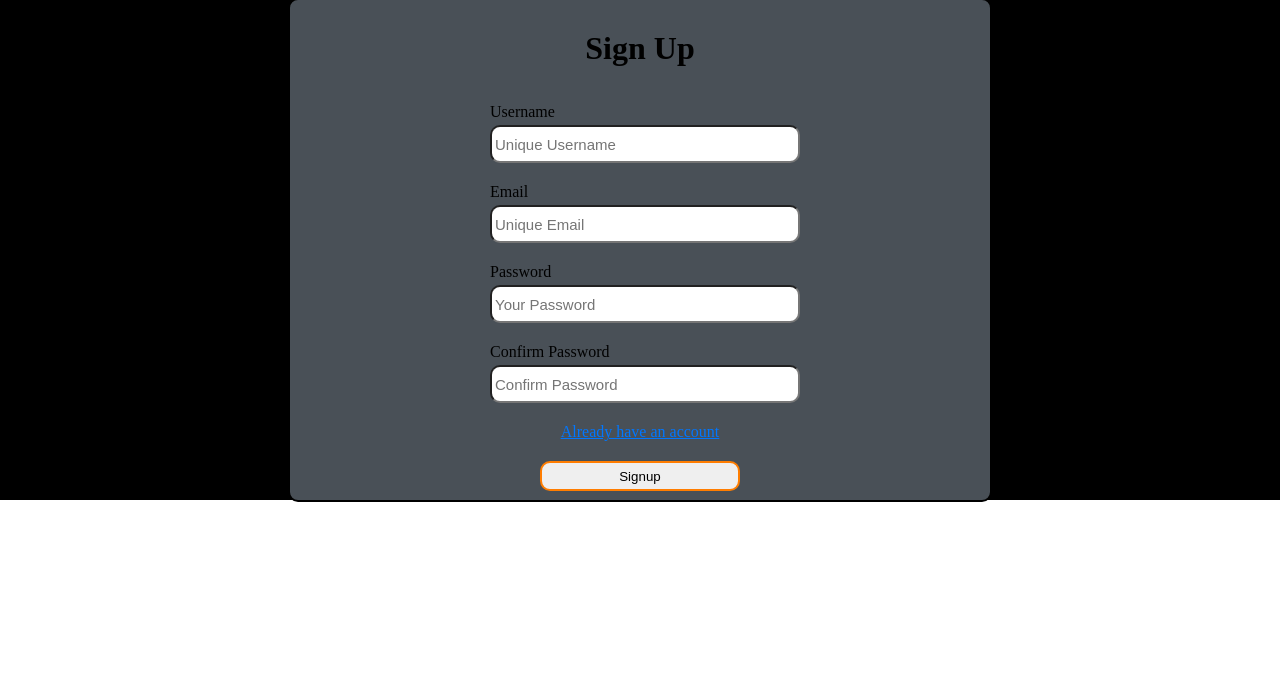
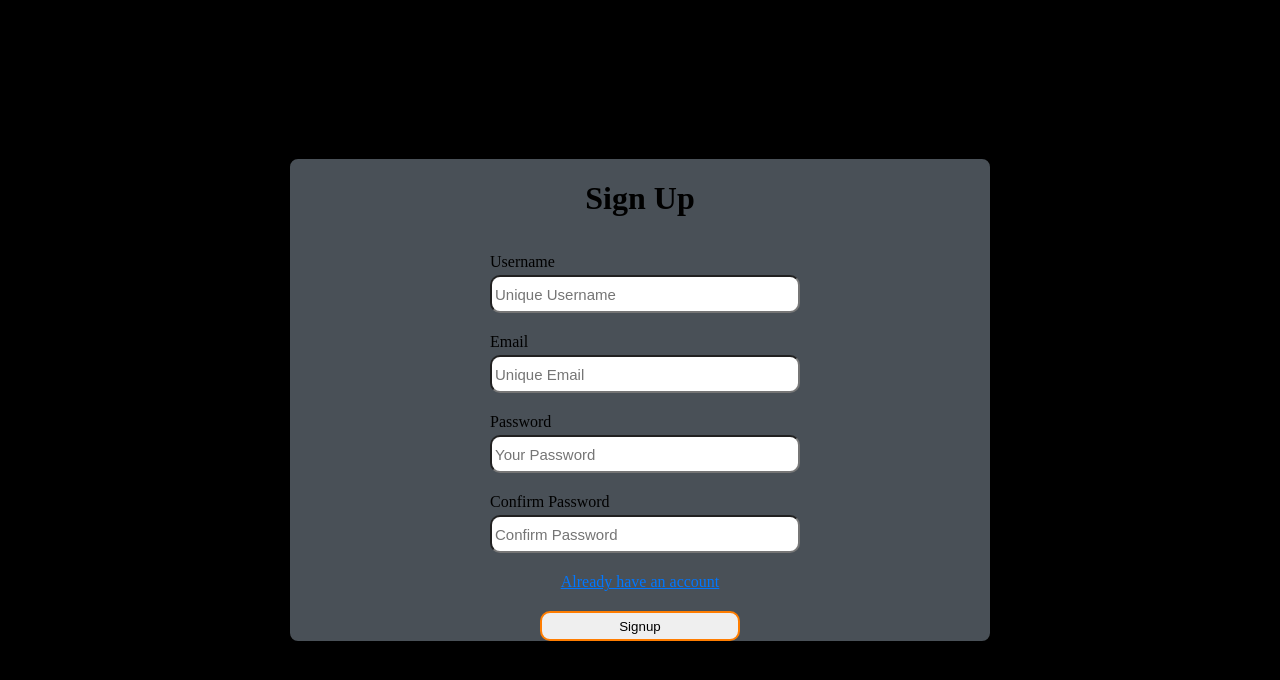
Before and after one commit to sachinsiddhu112/blogPost, a React (Create React App) app in the folder frontend/: page /signup in a window 1280 px wide. Shown: the top 680 px of the page. Built offline with nearby package versions, Linux system fonts and the light colour scheme; a web font is replaced by a local one.

Commit message:
some ui changes

```diff
--- a/frontend/src/pages/home/Home.css
+++ b/frontend/src/pages/home/Home.css
@@ -11,7 +11,7 @@
     justify-content: center;
     align-items: center;
     position: relative;
-    top: 300px;
+    top: 200px;
     background-color: black;
 }
 .divider{
--- a/frontend/src/pages/login/Login.css
+++ b/frontend/src/pages/login/Login.css
@@ -3,7 +3,7 @@
     justify-content: center;
     align-items: center;
     width: 100%;
-    height: 500px;
+    height: 100vh;
     margin: 0px;
     padding: 0px;
 }
--- a/frontend/src/pages/post/Post.css
+++ b/frontend/src/pages/post/Post.css
@@ -56,6 +56,7 @@
     display: flex;
     gap: 20px;
     margin-top: 10px;
+    cursor: pointer;
 }
 
 .p-left .tag {
--- a/frontend/src/pages/signup/Signup.css
+++ b/frontend/src/pages/signup/Signup.css
@@ -5,7 +5,7 @@
     padding: 0px;
     margin: 0px;
     width: 100%;
-    height: 500px;
+    height: 100vh;
 }
 .s-container{
     display: flex;
@@ -18,7 +18,7 @@
     border-radius: 10px;
     width: 100%;
     max-width: 700px;
-    height: 500px;
+
 }
 
 .form{
```
Also changed, not shown: 1 other file (tests, documents, lock files or other folders).
